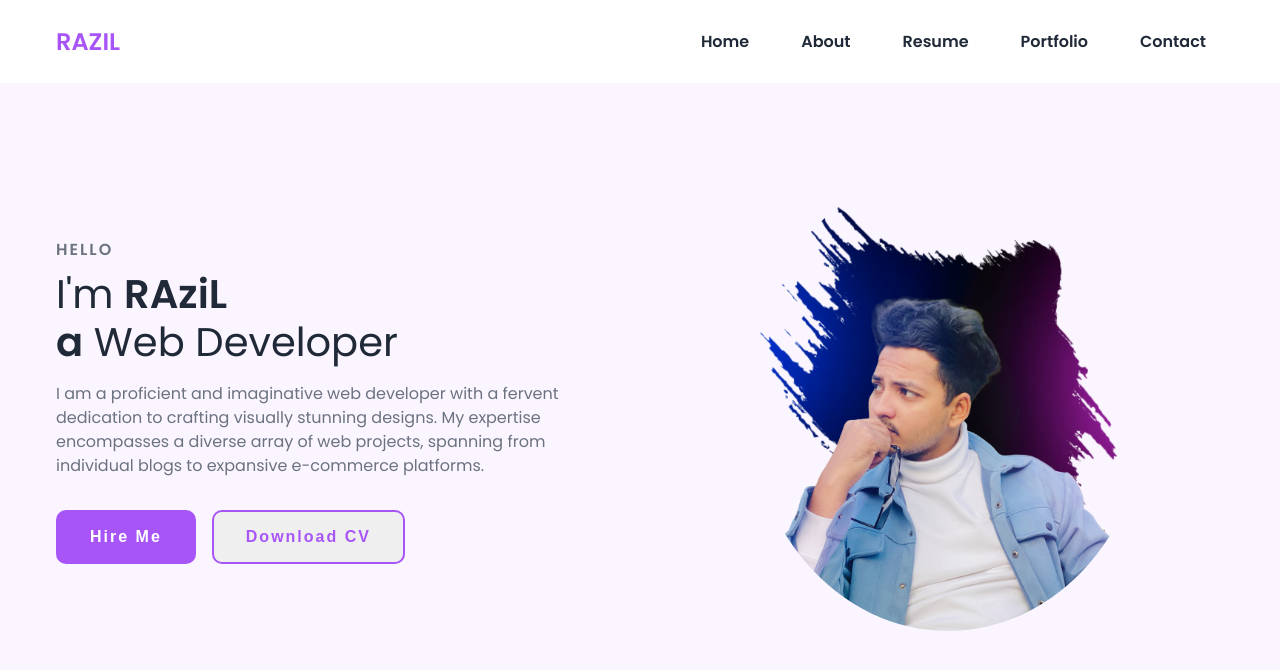
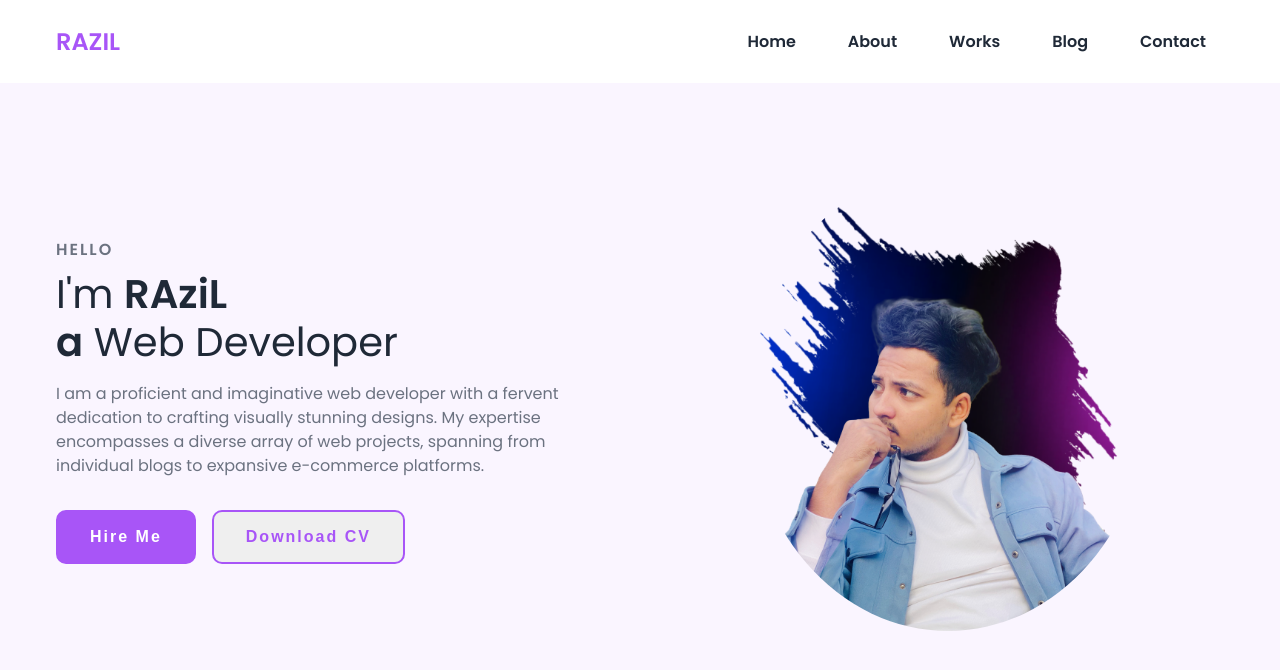
Before and after one commit to mirzarazil/My-Protfolio, a plain HTML site: page index.html in a window 1280 px wide. Drawn offline with nearby package versions, Linux system fonts and the light colour scheme.

Commit message:
added the sec

```diff
--- a/index.html
+++ b/index.html
@@ -22,8 +22,8 @@
         <ul>
           <li><a href="#">Home</a></li>
           <li><a href="#">About</a></li>
-          <li><a href="#">Resume</a></li>
-          <li><a href="#">Portfolio</a></li>
+          <li><a href="#">Works</a></li>
+          <li><a href="#">Blog</a></li>
           <li><a href="#">Contact</a></li>
         </ul>
       </div>
```
